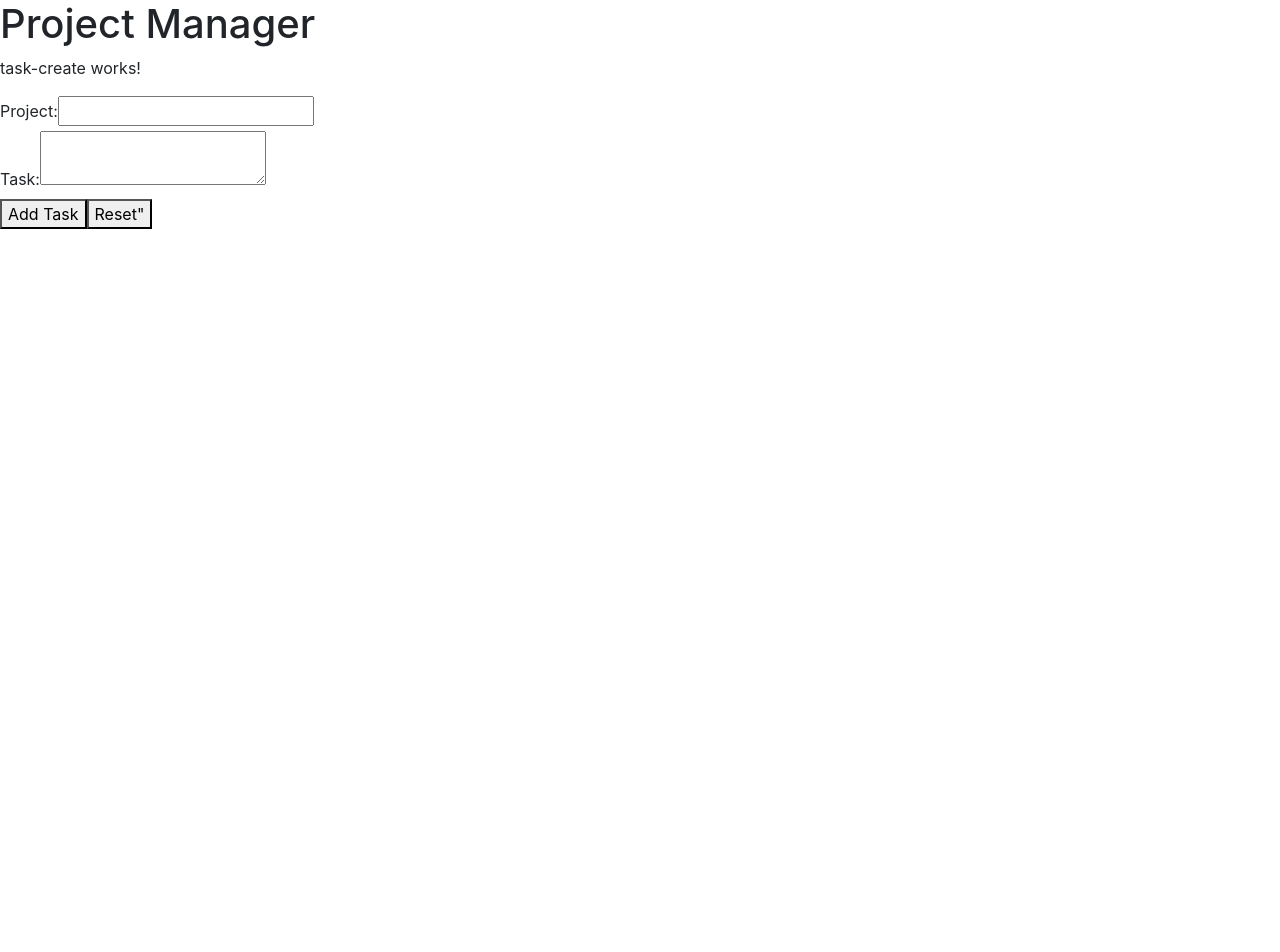
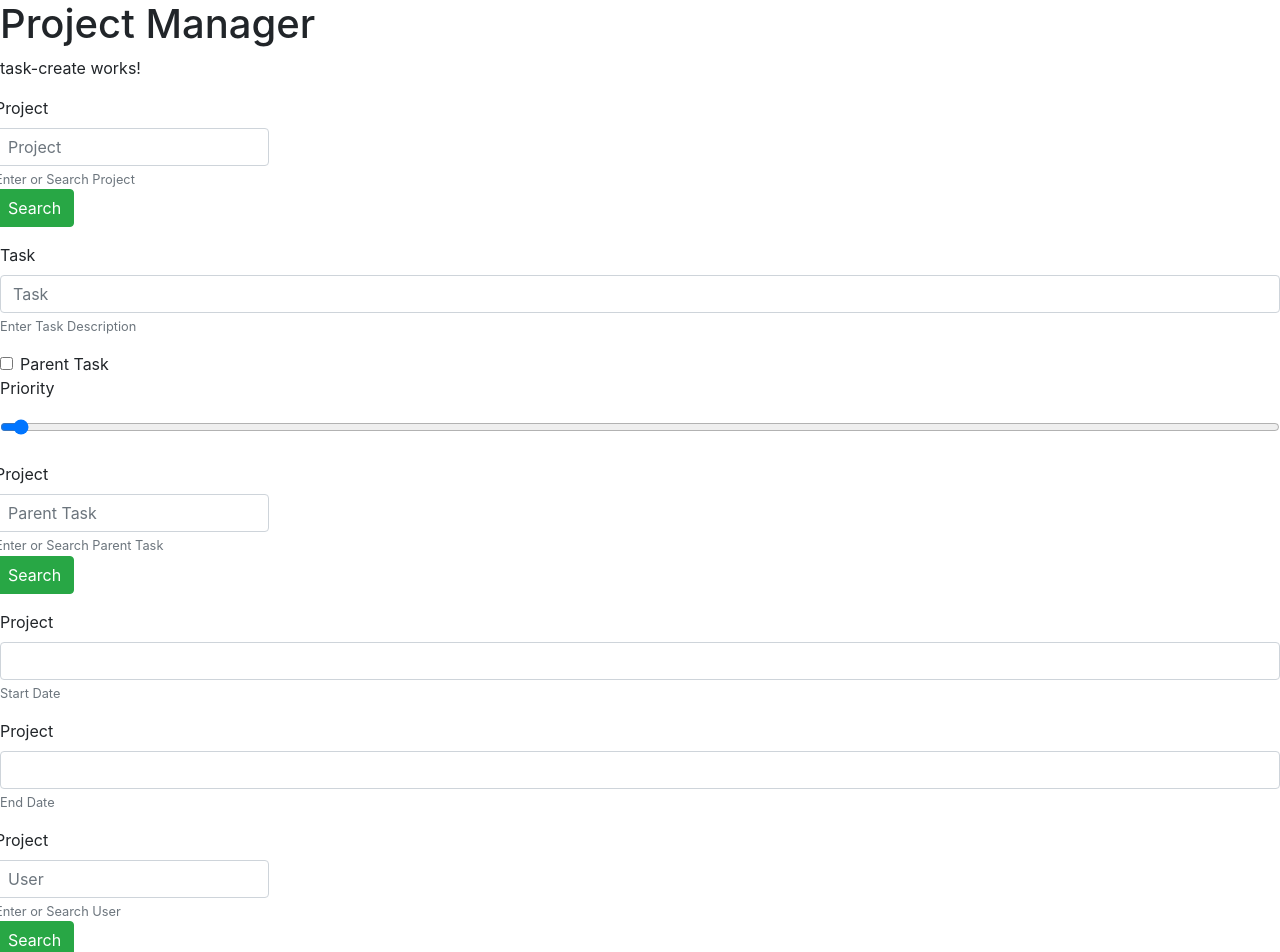
Before and after one commit to arunsugan/projectmanager, an Angular app: page / in a window 1280 px wide. Shown: the top 952 px of the page. Before the commit the page ends 800 px from the top, so only its background shows below. Built offline with nearby package versions, Linux system fonts and the light colour scheme.

Commit message:
task-create inital changes for form bootstrap

```diff
--- a/src/app/task-create/task-create.component.html
+++ b/src/app/task-create/task-create.component.html
@@ -1,9 +1,77 @@
 <p>task-create works!</p>
-<label for="project">Project:</label>
-<input type="text" id="project" name="project"/>
-<br/>
-<label for="taskDesc">Task:</label>
-<textarea id="taskDec" name="taskDesc" row="5" col="20"></textarea>
-<br/>
-<button (click)="onAddTask()">Add Task</button>
-<button>Reset"</button>
+
+<form>
+
+    <div class="form-row">
+    <div class="form-group">
+        <label for="project">Project</label>
+        <input type="text" class="form-control" id="project" aria-describedby="projectHelp" placeholder="Project">
+        <small id="projectHelp" class="form-text text-muted">Enter or Search Project</small>
+        <button type="button" class="btn btn-success" id="projectSearch">Search</button>
+    </div>
+    </div>
+
+    <div class="form-group">
+        <label for="task">Task</label>
+        <input type="text" class="form-control" id="task" aria-describedby="taskHelp" placeholder="Task">
+        <small id="taskHelp" class="form-text text-muted">Enter Task Description</small>
+    </div>
+
+      <div class="form-check">
+        <input type="checkbox" class="form-check-input" id="parentTask">
+        <label class="form-check-label" for="parentTask">Parent Task</label>
+      </div>
+
+      <div class="form-group">
+        <label for="priority">Priority</label>
+        <input type="range" class="form-control" id="priority" min="1" max="30" value="1" list="rangeStop">
+        <datalist id="rangeStop">
+            <option vallue="0" label="0"></option>
+            <option vallue="5"></option>
+            <option vallue="10"></option>
+            <option vallue="15"></option>
+            <option vallue="20"></option>
+            <option vallue="25"></option>
+            <option vallue="30" label="30"></option>
+        </datalist>
+      </div>
+
+    <div class="form-row">
+    <div class="form-group">
+      <label for="parentTask">Project</label>
+      <input type="text" class="form-control" id="parentTask" aria-describedby="parentTaskHelp" placeholder="Parent Task">
+      <small id="parentTaskHelp" class="form-text text-muted">Enter or Search Parent Task</small>
+      <button type="button" class="btn btn-success" id="parentTaskSearch">Search</button>
+    </div>
+    </div>
+
+    <div class="form-group">
+        <label for="startDate">Project</label>
+        <input type="text" class="form-control" id="startDate" aria-describedby="startDateHelp" placeholder="">
+        <small id="parentTaskHelp" class="form-text text-muted">Start Date</small>
+    </div>
+
+    <div class="form-group">
+        <label for="endDate">Project</label>
+        <input type="text" class="form-control" id="endDate" aria-describedby="endDateHelp" placeholder="">
+        <small id="endDateHelp" class="form-text text-muted">End Date</small>
+    </div>
+
+    <div class="form-row">
+    <div class="form-group">
+        <label for="user">Project</label>
+        <input type="text" class="form-control" id="user" aria-describedby="userHelp" placeholder="User">
+        <small id="userHelp" class="form-text text-muted">Enter or Search User</small>
+        <button type="button" class="btn btn-success" id="userSearch">Search</button>
+    </div>
+    </div>
+
+    <div class="form-row">
+    <div class="col-md-6">
+        <button (click)="onAddTask()" type="submit" class="btn btn-primary">Add Task</button>
+    </div>
+    <div clas="col-md-6">
+        <button type="button" class="btn btn-warning">Reset</button>
+    </div>
+    </div>
+  </form>
```
